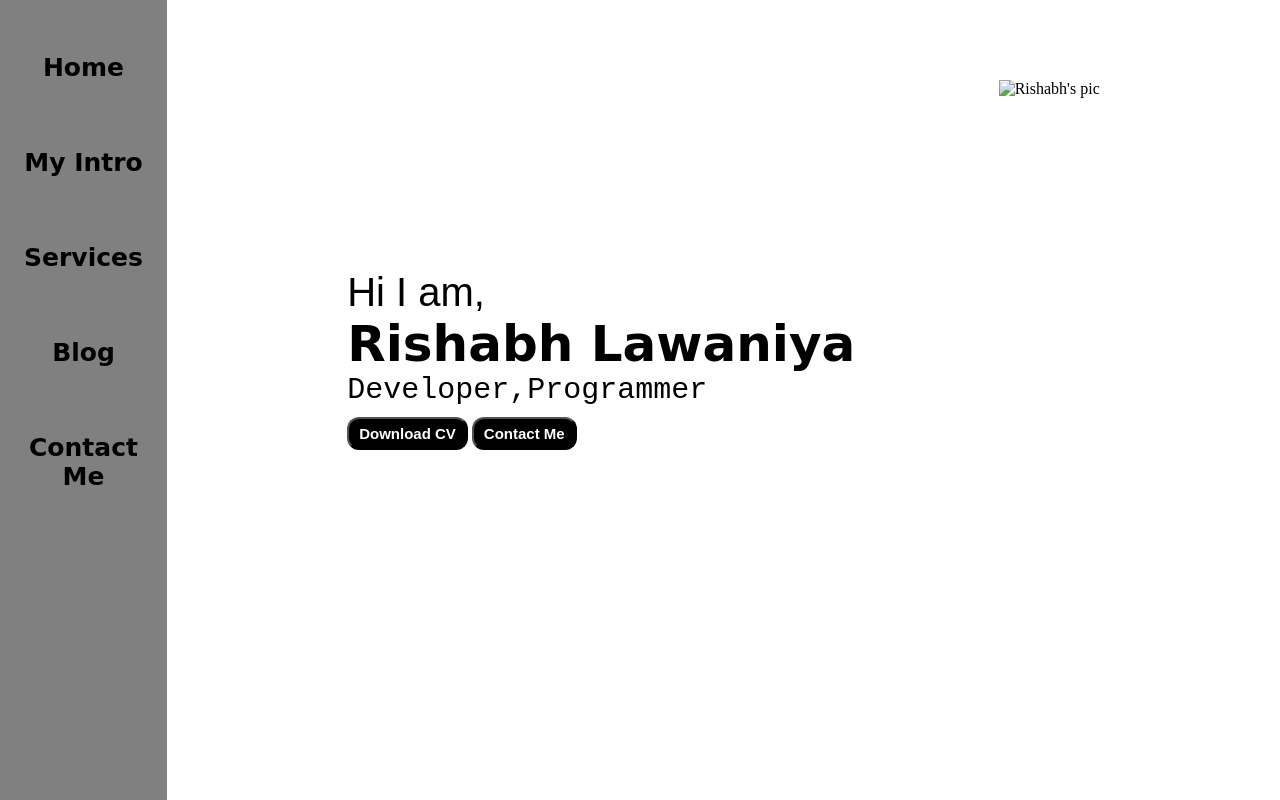
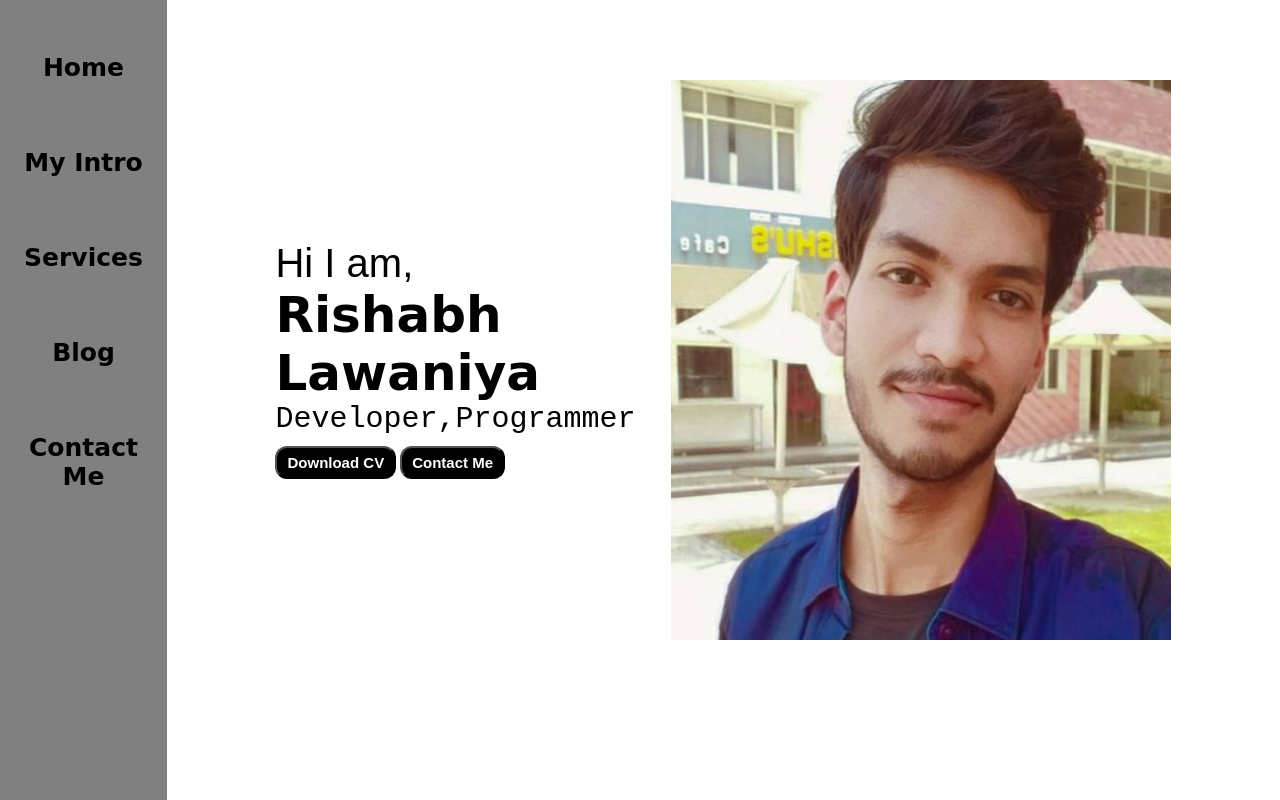
Before and after one commit to RishabhLawaniya/Project-web, a plain HTML site: page index.html in a window 1280 px wide. Drawn offline with Linux system fonts and the light colour scheme.

Commit message:
Update index.html

```diff
--- a/index.html
+++ b/index.html
@@ -3,7 +3,7 @@
 <head>
 <title>Portfolio@Rishabh</title>
 <link rel="stylesheet" href="styles.css">
-<link rel="shortcut icon" type="image/x-icon" href="images/resume.png">
+<link rel="shortcut icon" type="image/x-icon" href="resume.png">
 </head>
 <body>
 	<div class="container">
@@ -30,7 +30,7 @@
                 </div>
 			</div>
 			<div class="devpic">
-				<img src="images\Rishabh's profile.jpg" alt="Rishabh's pic">
+				<img src="Rishabh's profile.jpg" alt="Rishabh's pic">
 			</div>
 		</div>
 	</div>
```
